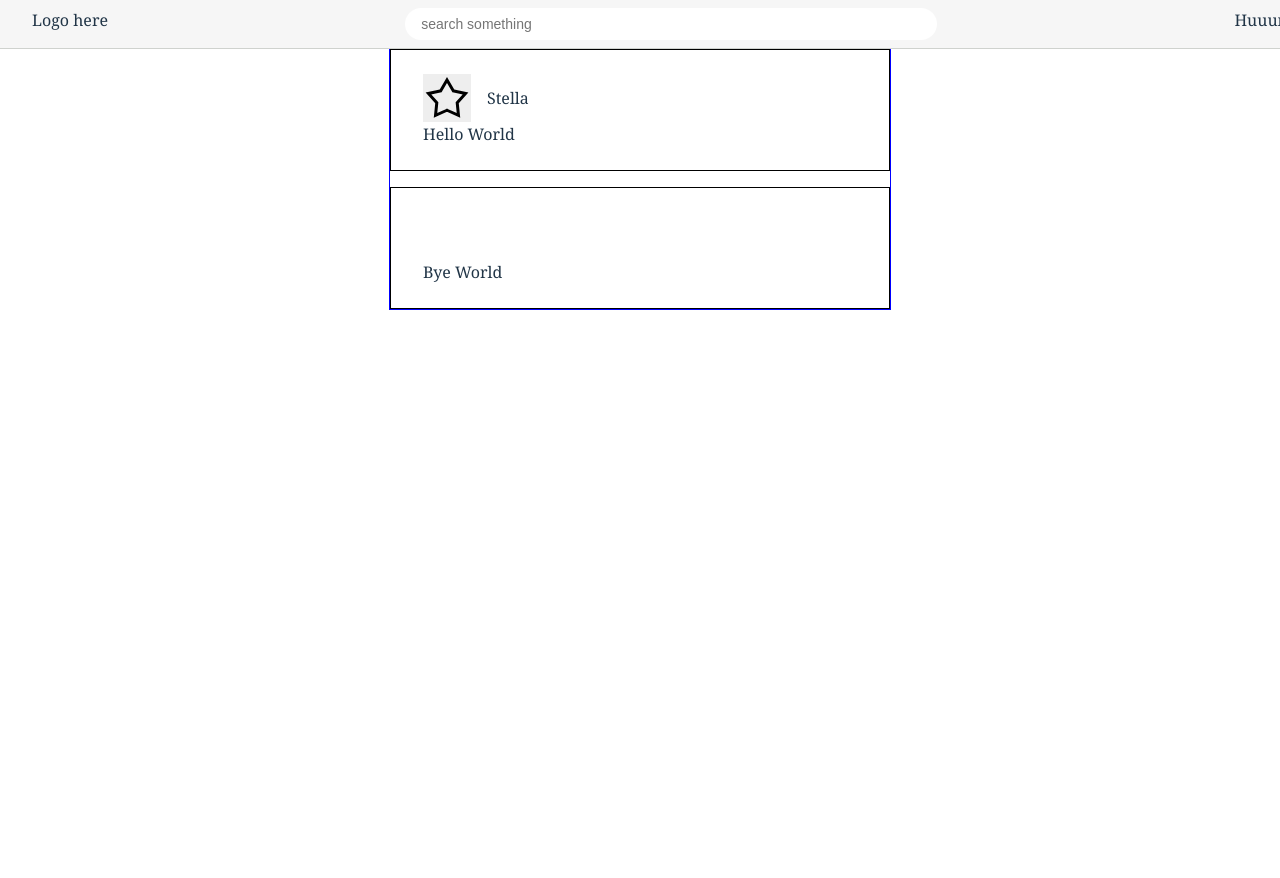
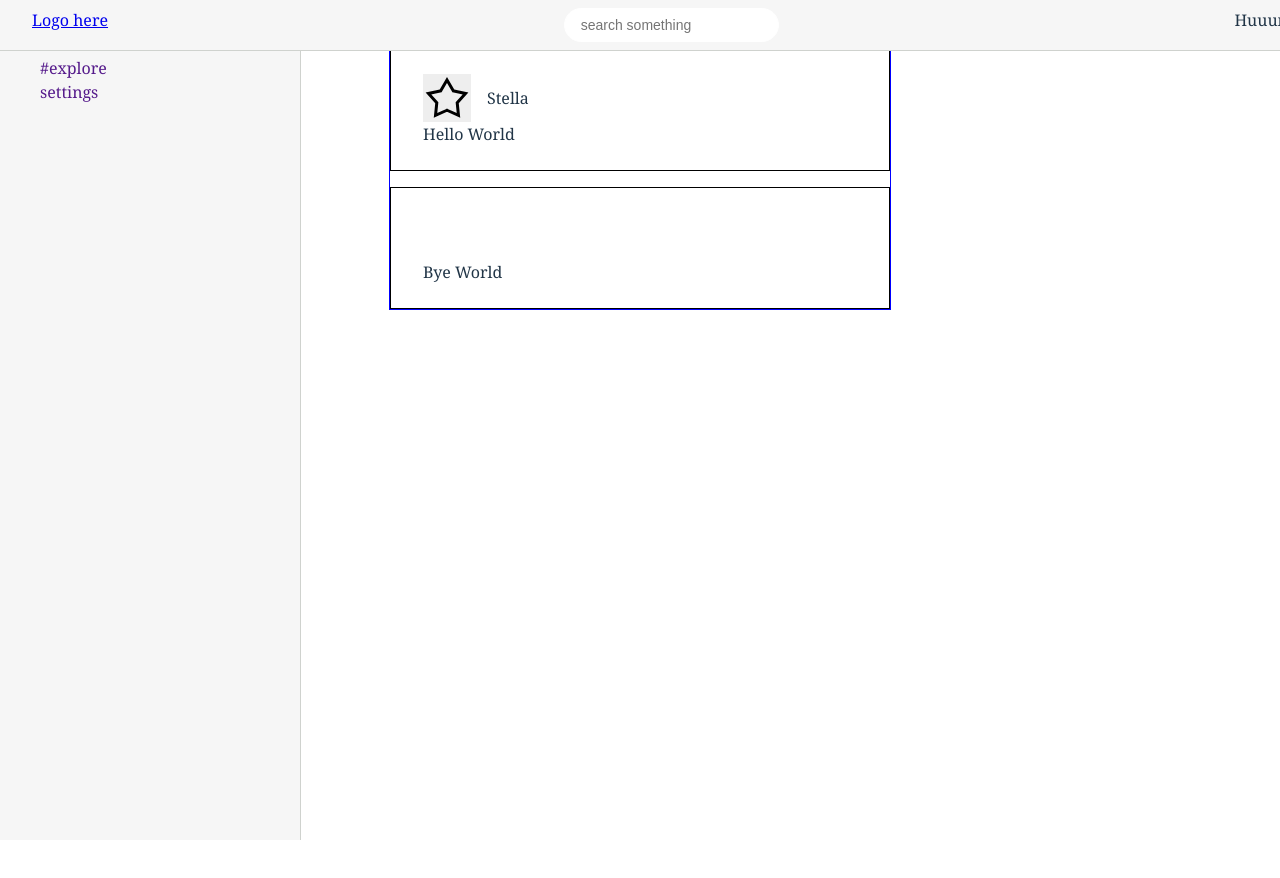
Before and after one commit to 0x00ff00-fi/frontend, a React (Vite) app: page / in a window 1280 px wide. Shown: the top 878 px of the page. Built offline with nearby package versions, Linux system fonts and the light colour scheme.

Commit message:
soy update

```diff
--- a/src/App.jsx
+++ b/src/App.jsx
@@ -12,7 +12,7 @@ function App() {
     return (
         <div style={{ height: "120vh" }}>
             <Nav />
-			{/* <SideBar></SideBar> */}
+			<SideBar></SideBar>
             <div className="c-container">
 				<Card user={user}>Hello World</Card>
 				<Card>Bye World</Card>
--- a/src/components/Nav/index.jsx
+++ b/src/components/Nav/index.jsx
@@ -3,7 +3,7 @@ import "./styles.css";
 
 export default function Nav(props) {
     return <nav className="nav-bar">
-        <div className="nav_logo">Logo here</div>
+        <a href="#" className="nav_logo">Logo here</a>
         <input className="nav_srch" type="text" name="" id="" placeholder="search something"/>
         <div className="nav_user">Huuuman</div>
     </nav>;
--- a/src/components/Nav/styles.css
+++ b/src/components/Nav/styles.css
@@ -15,9 +15,9 @@
 }
 
 .nav_srch {
-    width: 500px;
+   max-width: 500px;
     padding: var(--s-sm) var(--s-md);
-    border: none;
+    border: 1px solid #fff;
     border-radius: var(--br-pl);
     font-size: var(--f-sm);
 }
--- a/src/components/SideBar/styles.css
+++ b/src/components/SideBar/styles.css
@@ -16,3 +16,7 @@
 .side_link {
     text-decoration: none;
 }
+
+.side_link:hover {
+    color: var(--c-prm-2);
+}
```
